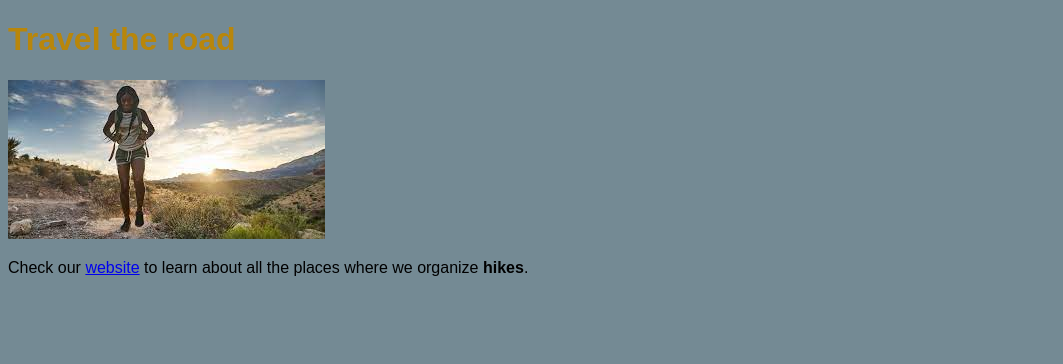
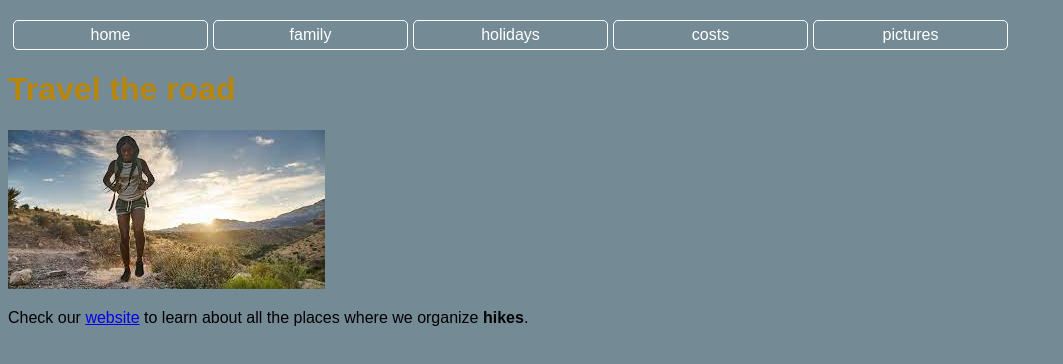
Before and after one commit to ThomasHJLDeclerck/ThomasHJLDeclerck.github.io, a plain HTML site: page index.html in a window 1280 px wide. Shown: the whole page, without its empty margins (0-1063 px from the left). Drawn offline with Linux system fonts and the light colour scheme.

Commit message:
First draft

```diff
--- a/css/main.css
+++ b/css/main.css
@@ -1,12 +1,41 @@
-body{
-    font-family: sans-serif;
-    background-color:rgb(116, 138, 148);
-    }
-
-h1{
-    color:darkgoldenrod
+* {
+	box-sizing: border-box;
 }
 
-img{
-    max-width: 300%;
-    }
+body {
+	font-family: sans-serif;
+	background-color: rgb(116, 138, 148);
+}
+
+h1 {
+	color: darkgoldenrod;
+}
+
+img {
+	max-width: 300%;
+}
+
+.flex-container {
+	display: flex;
+	flex-direction: row;
+    margin-top: 20px;
+    width: 1000px;
+    flex-wrap: wrap;
+    justify-content: center;
+}
+
+.flex-container > div {
+	color: white;
+    margin-left: 5px;
+    padding: 5px 10px 5px 10px;
+    border-radius: 5px;
+    border: solid white 1px;
+    flex: 1;
+text-align: center;
+
+
+}
+
+div ul li {
+	list-style-type: none;
+}
--- a/index.html
+++ b/index.html
@@ -1,21 +1,27 @@
 <!DOCTYPE html>
-<html lang = "en">
-    <head>
-        <meta charset = "UTF-8" />
-        <meta name = "viewport" content = "width=device-width, initial-scale=1.0" />
-        <title>HoGent</title>
-        <link rel="stylesheet" href="css/main.css">
-    </head>
-<body>
-<h1>Travel the road</h1>
-<p><img src="images/hiking.jpeg" alt="hiking"/></p>
+<html lang="en">
+	<head>
+		<meta charset="UTF-8" />
+		<meta name="viewport" content="width=device-width, initial-scale=1.0" />
+		<title>ThoNas</title>
+		<link rel="stylesheet" href="css/main.css" />
+	</head>
+	<body>
 
-<p> Check our <a href="https://www.googlemaps.com">website</a> to learn
-    about all the places where we organize <strong>hikes</strong>.
-    </p>
+		<div class = "flex-container">
+            <div>home</div>
+            <div>family</div>
+            <div>holidays</div>
+            <div>costs</div>
+            <div>pictures</div>
+		</div>
 
+		<h1>Travel the road</h1>
+		<p><img src="images/hiking.jpeg" alt="hiking" /></p>
 
-</body>
-
-
+		<p>
+			Check our <a href="https://www.googlemaps.com">website</a> to learn about
+			all the places where we organize <strong>hikes</strong>.
+		</p>
+	</body>
 </html>
```
